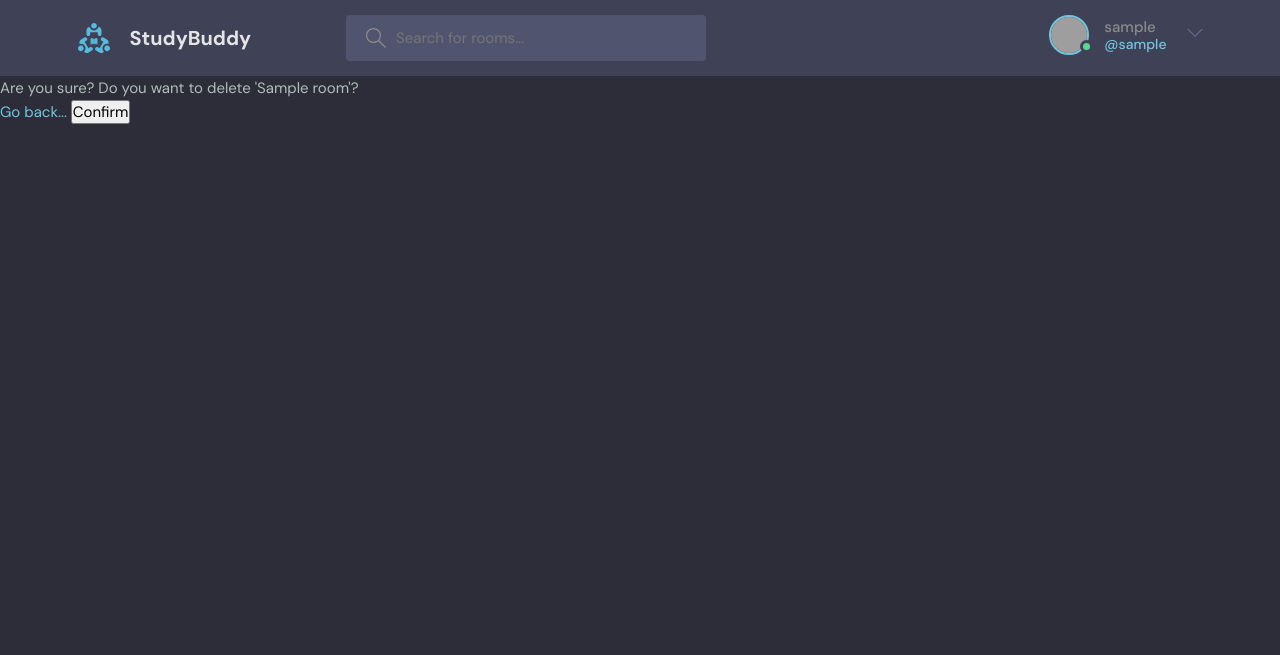
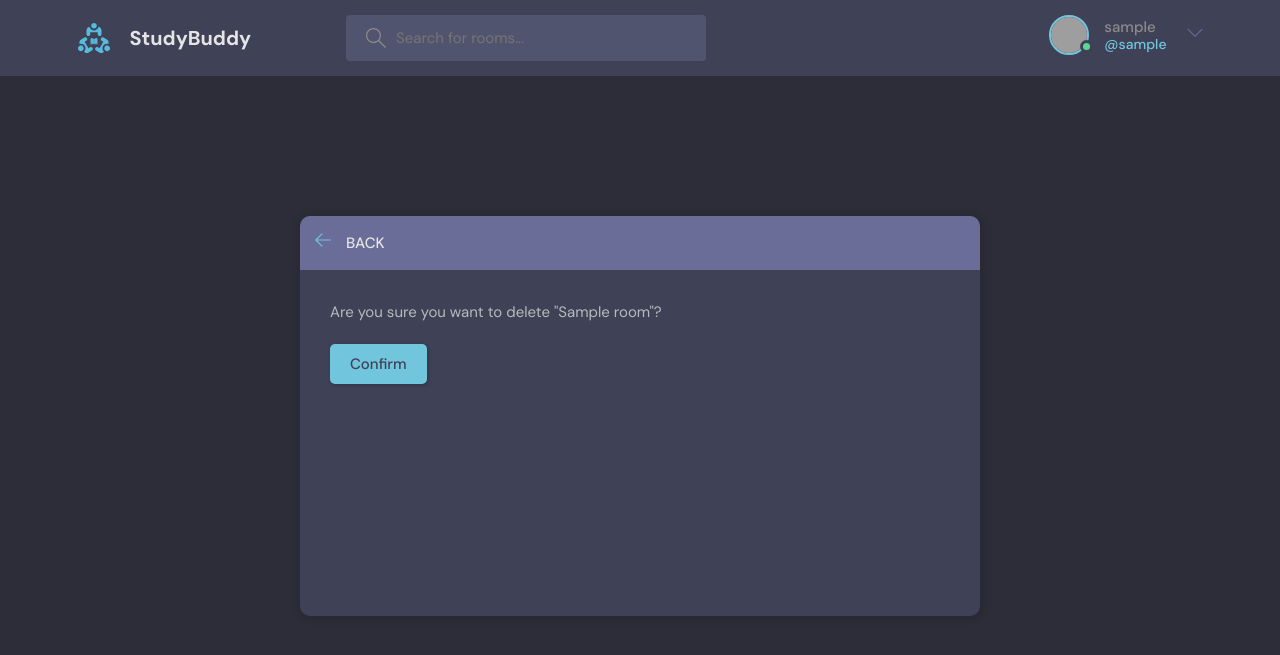
Before and after one commit to KevinVanDerSchans/social-media-django, a Django app: page /delete-room/1/ in a window 1280 px wide. Shown: the top 655 px of the page. Run offline with Django 5.2, Linux system fonts and the light colour scheme; a user stored in the database is signed in; tables that the repository leaves empty hold one stand-in row (values such as "Sample post"); grey boxes are pictures that could not be loaded.

Commit message:
Add delete template

```diff
--- a/base/templates/base/delete.html
+++ b/base/templates/base/delete.html
@@ -2,16 +2,45 @@
 
 {% block content %}
 
-  <form method='POST' action=''>
-    {% csrf_token %}
+  <main class="delete-item layout">
+    <div class="container">
+      <div class="layout__box">
+        <div class="layout__boxHeader">
+          <div class="layout__boxTitle">
+            <a href="{{ request.META.HTTP_REFERER }}">
+              <svg version="1.1"
+                   xmlns="http://www.w3.org/2000/svg"
+                   width="32"
+                   height="32"
+                   viewBox="0 0 32 32">
+                <title>arrow-left</title>
+                <path d="M13.723 2.286l-13.723 13.714 13.719 13.714 1.616-1.611-10.96-10.96h27.625v-2.286h-27.625l10.965-10.965-1.616-1.607z">
+                </path>
+              </svg>
+            </a>
+            <h3>
+              Back
+            </h3>
+          </div>
+        </div>
+        <div class="layout__body">
+          <form class="form" action="" method="POST">
+            {% csrf_token %}
 
-    <p>
-      Are you sure? Do you want to delete '{{ obj }}'?
-    </p>
+            <div class="form__group">
+              <p>
+                Are you sure you want to delete "{{ obj }}"?
+              </p>
+            </div>
 
-    <a href="{{ request.META.HTTP_REFERER }}">Go back...</a>
+            <div class="for__group">
+              <input class="btn btn--main" type="submit" value="Confirm" />
+            </div>
 
-    <input type='submit' value='Confirm' />
-  </form>
+          </form>
+        </div>
+      </div>
+    </div>
+  </main>
 
 {% endblock content %}
--- a/base/templates/base/room.html
+++ b/base/templates/base/room.html
@@ -142,8 +142,10 @@
           </div>
         </div>
         <div class="room__message">
-          <form action="#">
-            <input name="" placeholder="Write your message here..." />
+          <form action="" method="POST">
+            {% csrf_token %}
+
+            <input name="body" placeholder="Write your message here..." />
           </form>
         </div>
       </div>
```
Also changed, not shown: base/templates/base/delete_old.html (added, +17 -0 lines).
